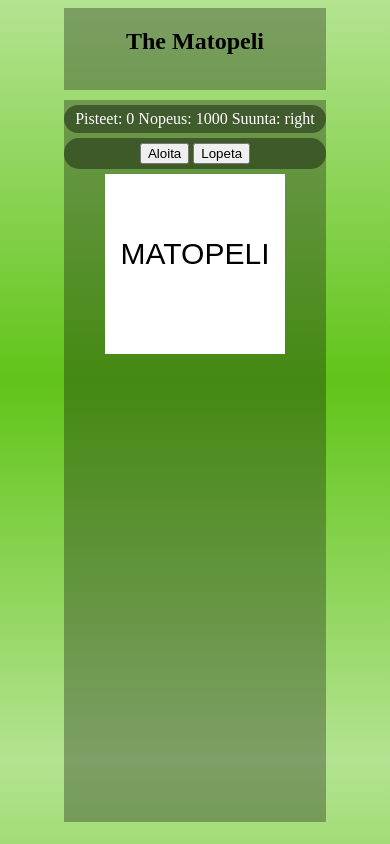
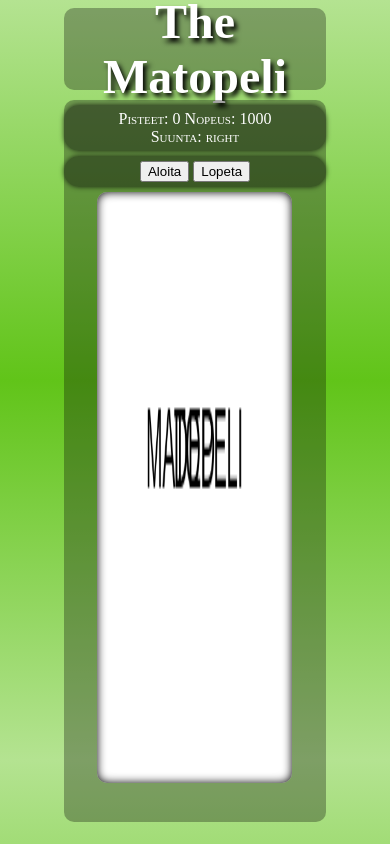
Before and after one commit to kebabmestari/Cordovatesti, a plain HTML site: page www/index.html in a window 390 px wide. Both pictures are taken after a click on the button "Lopeta". Drawn offline with Linux system fonts and the light colour scheme; some packages are replaced by stand-ins of ours.

Commit message:
Päivitys, kaikkee säätöö

```diff
--- a/config.xml
+++ b/config.xml
@@ -5,7 +5,7 @@
     <author email="support@phonegap.com" href="http://phonegap.com">Minä</author>
     <content src="index.html" />
     <preference name="permissions" value="none" />
-    <preference name="orientation" value="default" />
+    <preference name="orientation" value="landscape" />
     <preference name="target-device" value="universal" />
     <preference name="fullscreen" value="true" />
     <preference name="webviewbounce" value="true" />
--- a/www/index.html
+++ b/www/index.html
@@ -35,18 +35,23 @@
             background-color: white;
             background-color: rgba(0,0,0,0.3);
             margin-bottom: 10px;
+            border-radius: 10px;
         }
         #otsikko{
             text-align: center;
-        }
-        #otsikko{
             height: 10%;
             flex: 0 1 auto;
-            font: small-caps bold Helvetica sans-serif;
+            font: 2em bold Verdana sans-serif;
+            display: flex;
+            justify-content: center;
+            align-items: center;
+            color: white;
+            text-shadow: 3px 4px 5px #000;
         }
         #content{
             flex: 1 1 auto;
             text-align: center;
+            position: relative;
         }
         #content>p{
             background-color: rgba(0,0,0,0.4);
@@ -54,10 +59,18 @@
             color: white;
             padding: 5px;
             margin: 5px auto;
-            width: auto;
+            box-shadow: 0px 0px 5px rgba(0,0,0,0.7);
+        }
+        #content>p:first-child{
+            font-variant: small-caps;
+            white-space: pre-line;
         }
         canvas{
             background: white;
+            width: 50vw;
+            height: 70vh;
+            border-radius: 10px;
+            box-shadow: inset 0 0 10px #000;
         }
     </style>
 </head>
@@ -65,12 +78,12 @@
 <div class="mainwrapper">
     <div id="otsikko" class="laatikko"><h2>The Matopeli</h3></div>
     <div id="content" class="laatikko">
-        <p id="juttu"> Pisteet: <span id="pojot">0</span> Nopeus: <span id="nopeus">1000</span> Suunta: <span id="direction">right</span> </p>
+        <p id="juttu"> Pisteet: <span id="pojot">0</span> Nopeus: <span id="nopeus">1000</span> <br> Suunta: <span id="direction">right</span> </p>
         <p id="juttu">
             <button id="start" onclick="startGame();">Aloita</button>
             <button onclick="window.clearInterval(updateInterval); gameon = false; endGame();">Lopeta</button>
         </p>
-        <canvas id="peli" width="180px" height="180px">
+        <canvas id="peli">
             Pöö
         </canvas>
     </div>
--- a/www/js/index.js
+++ b/www/js/index.js
@@ -1,21 +1,3 @@
-/*
- * Licensed to the Apache Software Foundation (ASF) under one
- * or more contributor license agreements.  See the NOTICE file
- * distributed with this work for additional information
- * regarding copyright ownership.  The ASF licenses this file
- * to you under the Apache License, Version 2.0 (the
- * "License"); you may not use this file except in compliance
- * with the License.  You may obtain a copy of the License at
- *
- * http://www.apache.org/licenses/LICENSE-2.0
- *
- * Unless required by applicable law or agreed to in writing,
- * software distributed under the License is distributed on an
- * "AS IS" BASIS, WITHOUT WARRANTIES OR CONDITIONS OF ANY
- * KIND, either express or implied.  See the License for the
- * specific language governing permissions and limitations
- * under the License.
- */
 var app = {
     // Application Constructor
     initialize: function() {
@@ -53,8 +35,13 @@ var gameon = false;
 //Pelivariablet
 var pisteet = 0;
 
+var pelialue = document.getElementsByTagName("canvas")[0];
+
 var matopalat = new Array(1);
 var suunta = "right";
+
+var boxW = pelialue.width/9;
+var boxH = pelialue.height/9;
 
 var pelialue = document.getElementById('peli');
 var suuntaboksi = document.getElementById('direction');
@@ -68,13 +55,16 @@ ctx.fillText("MATOPELI", pelialue.width/2, pelialue.height/2 );
 
 var mato_x, mato_y;
 
-var nopeus = 900;
+var nopeus = 700;
 var updateInterval;
+
+var aaniefekti = new Audio("res/aani.wav");
+var gameover = new Audio("res/gameover.mp3");
 
 //Style
 var emptyBg 	= "white";
-var matoBg  	= "rgb(115,165,135)";
-var matoHeadBg  = "rgb(115,165,135)";
+var matoBg  	= "#46B82C";
+var matoHeadBg  = "#2AB82D";
 var ruokaBg 	= "rgb(216,103,87)";
 
 var ruoka_x, ruoka_y;
@@ -174,6 +164,7 @@ function updateGame(){
 
     if( mato_x == ruoka_x && mato_y == ruoka_y ){
         pisteet++;
+        aaniefekti.play();
         updateRuoka();
     }
 
@@ -181,20 +172,20 @@ function updateGame(){
     ctx.fillStyle = "white";
     ctx.fillRect(0,0,pelialue.width, pelialue.height);
 
-    ctx.fillStyle = "black";
+    ctx.fillStyle = matoBg;
     //Draw mato
     var i;
     for( i in matopalat ){
-        ctx.fillRect( matopalat[i].x * 20, matopalat[i].y * 20, 20, 20 );
+        ctx.fillRect( matopalat[i].x * boxW, matopalat[i].y * boxH, boxW, boxH );
     }
 
     //Draw mato head
-    ctx.fillStyle = "cyan";
-    ctx.fillRect( mato_x * 20, mato_y * 20, 20, 20 );
+    ctx.fillStyle = matoHeadBg;
+    ctx.fillRect( mato_x * boxW, mato_y * boxH, boxW, boxH );
 
     //Draw food
     ctx.fillStyle = "red";
-    ctx.fillRect(ruoka_x * 20, ruoka_y * 20, 20, 20 );
+    ctx.fillRect(ruoka_x * boxW, ruoka_y * boxH, boxW, boxH );
 
 }
 
@@ -247,8 +238,10 @@ function endGame(){
     for( i = 0; i < solut.length; i++ ){
         solut[i].style.backgroundColor = 'rgb(214,204,171)';
     }
-    document.getElementById('kontrolliboksi').style.display = 'none';
-    music.pause();
+    ctx.fillStyle = "#000";
+    ctx.textAlign = "center";
+    ctx.fillText("DED", pelialue.width/2, pelialue.height/2);
+    gameover.play();
 }
 
 /**
@@ -267,6 +260,7 @@ function getTouch( ev ){
         suunta = "up";
     if( y > window.innerHeight/2 && Math.abs( window.innerWidth/2 - x ) < 50 )
         suunta = "down";
+    suuntaboksi.innerHTML = suunta;
 }
 
 /**
```
Also changed, not shown: www/icon.png, 2 other files.
